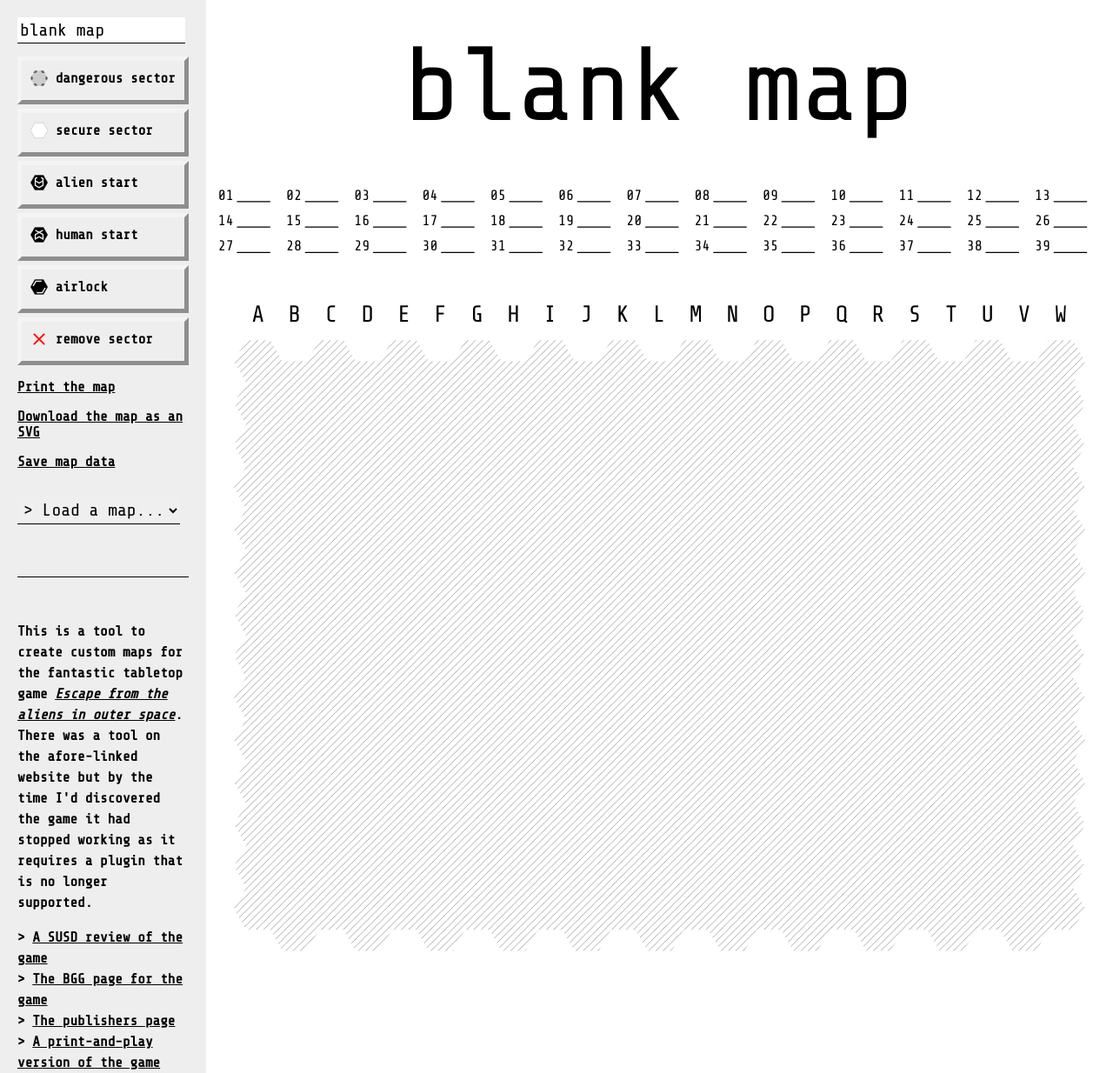
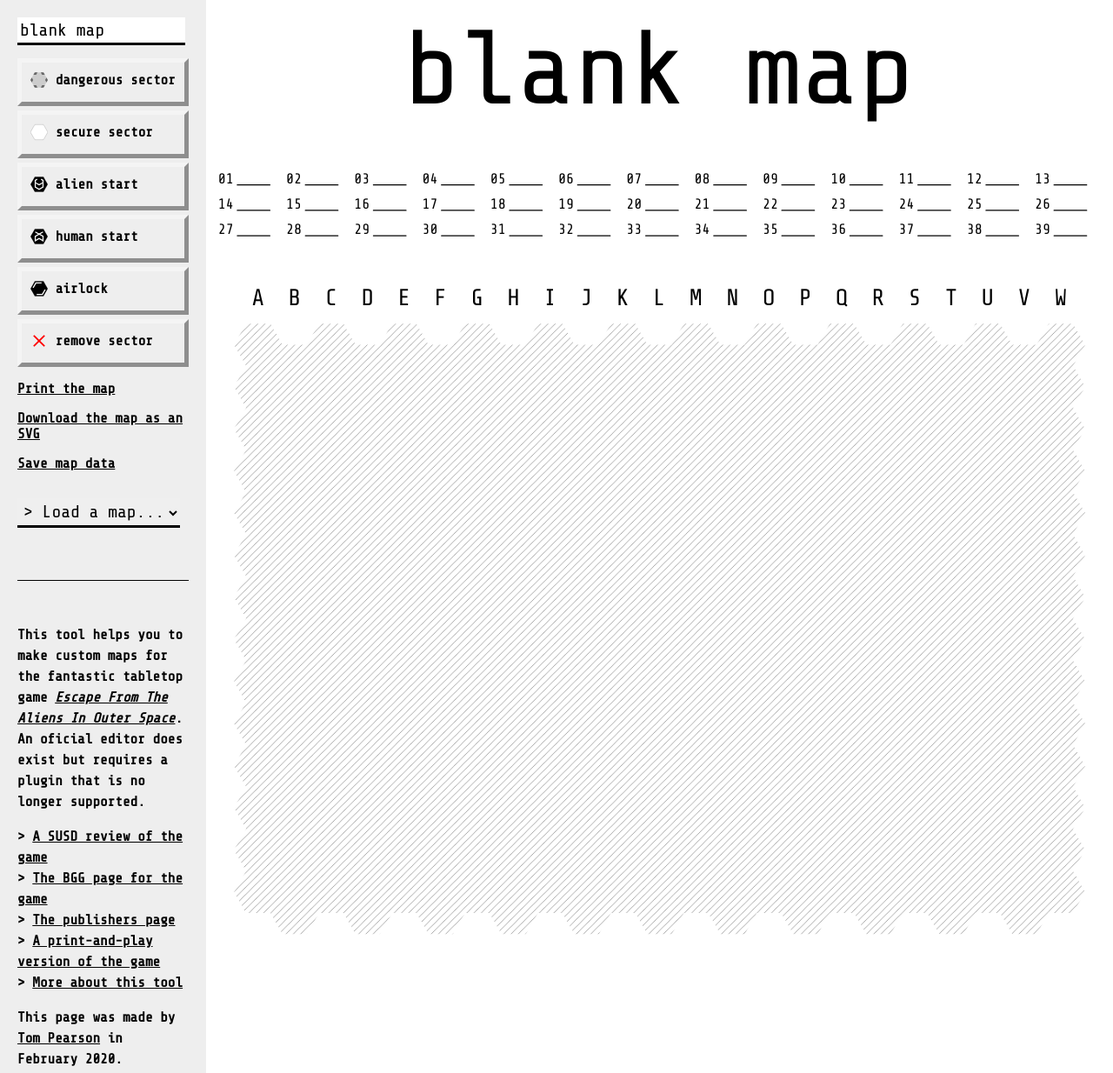
Before and after one commit to tomgp/escape-maps, a website: page docs/index.html in a window 1280 px wide. Shown: the top 1234 px of the page at 87% size. Drawn offline with nearby package versions, Linux system fonts and the light colour scheme.

Commit message:
text changes

```diff
--- a/docs/index.html
+++ b/docs/index.html
@@ -68,7 +68,9 @@
         </div>
         <hr>
         <div class="about">
-            <p>This is a tool to create custom maps for the fantastic tabletop game <i><a href="http://www.escapefromthealiensinouterspace.com">Escape from the aliens in outer space</a></i>. There was a tool on the afore-linked website but by the time I'd discovered the game it had stopped working as it requires a plugin that is no longer supported.</p>
+            <p>This tool helps you to make custom maps for the fantastic tabletop game
+            <i><a href="http://www.escapefromthealiensinouterspace.com">Escape From The Aliens In Outer Space</a></i>.
+            An oficial editor does exist but requires a plugin that is no longer supported.</p>
             <ul>
             <li><a href="https://www.shutupandsitdown.com/review-escape-aliens-outer-space/">A SUSD review of the game</a></li>
             <li><a href="https://www.boardgamegeek.com/boardgame/82168/escape-aliens-outer-space">The BGG page for the game</a></li>
@@ -76,6 +78,7 @@
             <li><a href="http://www.escapefromthealiensinouterspace.com/printandplay.html">A print-and-play version of the game</a></li>
             <li><a href="https://github.com/tomgp/escape-maps/blob/master/README.md">More about this tool</a></li>
             </ul>
+            This page was made by <a href="https://www.toffeemilkshake.co.uk">Tom Pearson</a> in February 2020.
         </div>
 
     </div>
--- a/docs/style.css
+++ b/docs/style.css
@@ -72,7 +72,7 @@ li::before{
     margin:0px;
     margin-bottom: 10px;
     border:0px;
-    border-bottom:1px solid;
+    border-bottom:3px solid;
     width: 95%;
     font-family: 'Share Tech Mono', monospace;
     font-size: 20px;
```
